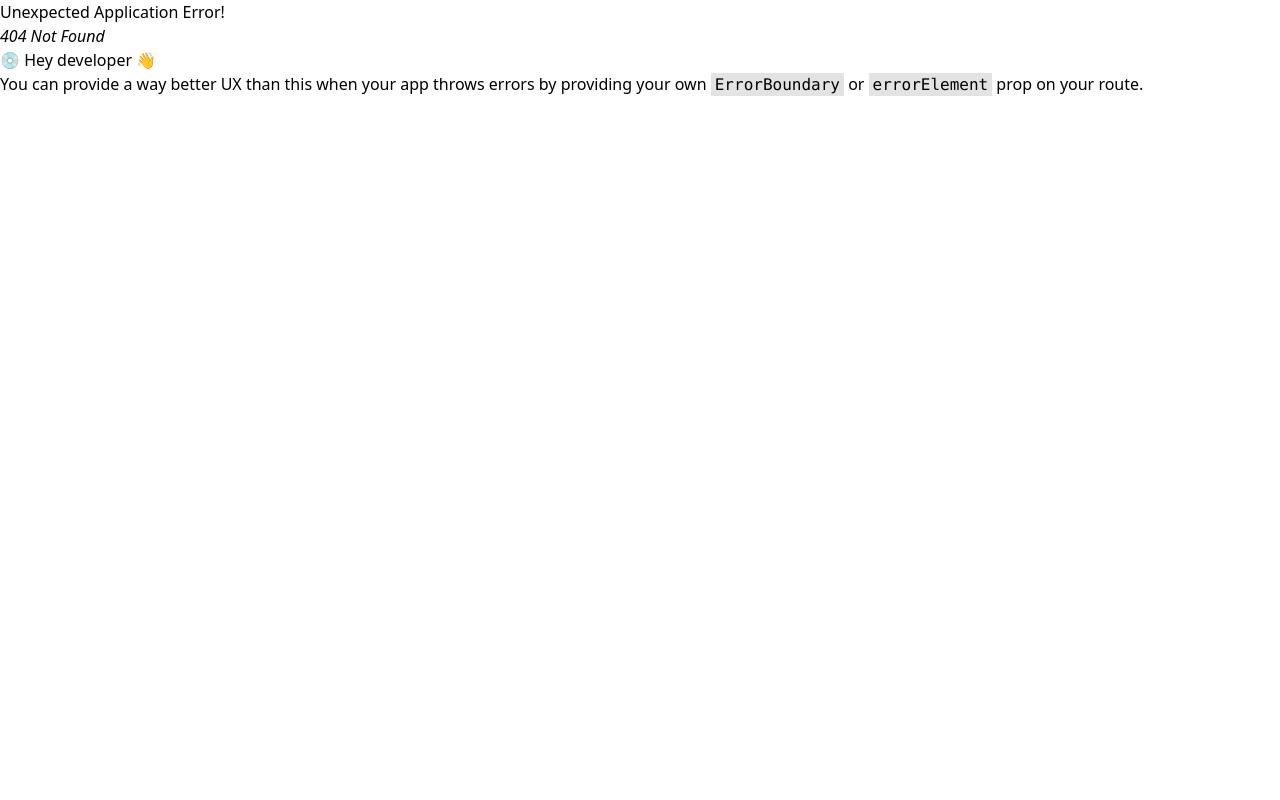
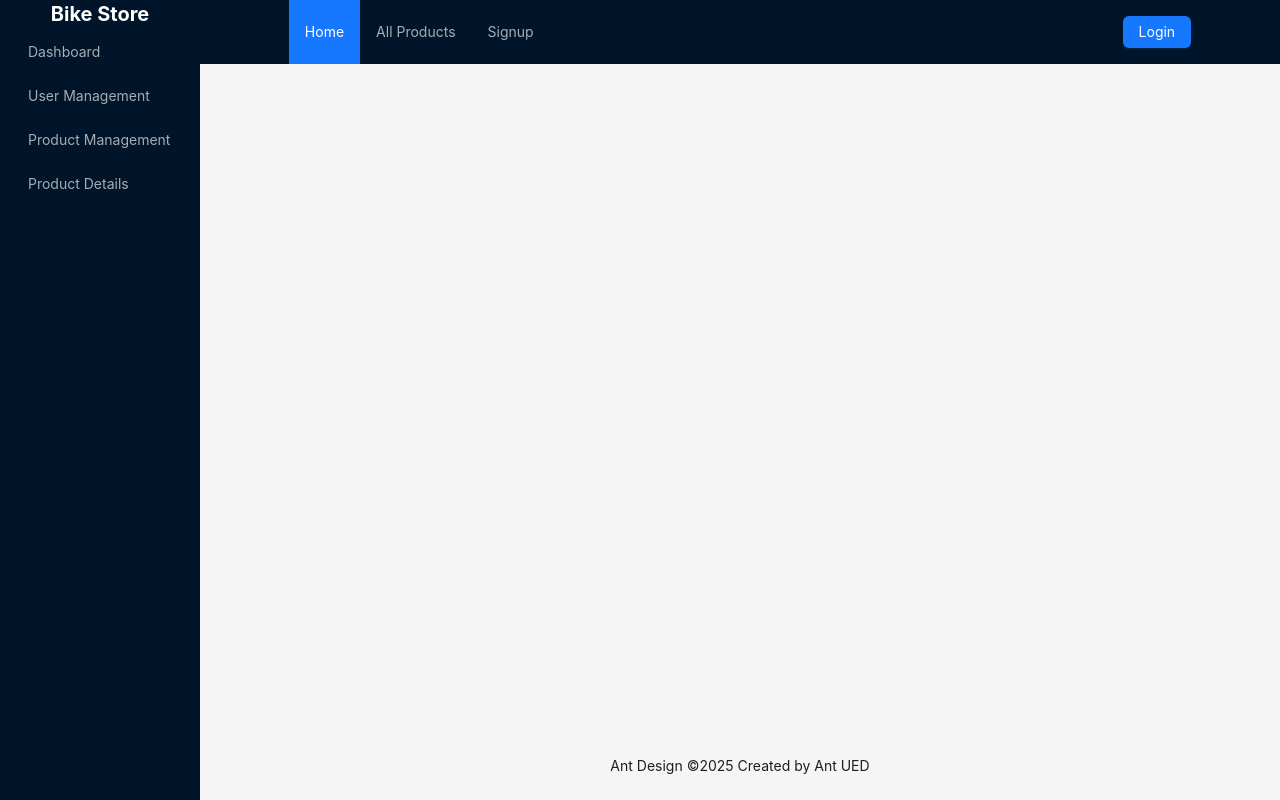
Before and after one commit to PallabKumarS/bike-store-client, a React (Vite) app: page /customer in a window 1280 px wide. Before the commit this address had no page. Built offline with nearby package versions, Linux system fonts and the light colour scheme.

Commit message:
added navbar and dashboard layout

```diff
--- a/src/components/layout/DashboardLayout.tsx
+++ b/src/components/layout/DashboardLayout.tsx
@@ -1,11 +1,50 @@
-import { Outlet } from "react-router-dom";
+import { Button, Layout } from "antd";
+import Sidebar from "./Sidebar";
+import { Content, Footer, Header } from "antd/es/layout/layout";
+import Navbar from "./Navbar";
+import { NavLink, Outlet } from "react-router-dom";
+import { useAppDispatch, useAppSelector } from "../../redux/hooks";
+import {
+  logout,
+  selectCurrentToken,
+} from "../../redux/features/auth/authSlice";
 
 const DashboardLayout = () => {
+  const token = useAppSelector(selectCurrentToken);
+  const dispatch = useAppDispatch();
   return (
-    <div>
-      <h1>This is DashboardLayout Component</h1>
-      <Outlet />
-    </div>
+    <Layout style={{ height: "100%" }}>
+      <Sidebar />
+      <Layout>
+        <Header style={{ padding: 0 }}>
+          <div className="flex justify-center items-center md:justify-around gap-2">
+            <Navbar />
+            {token ? (
+              <Button danger onClick={() => dispatch(logout())}>
+                Logout
+              </Button>
+            ) : (
+              <NavLink to="/login">
+                <Button type="primary">Login</Button>
+              </NavLink>
+            )}
+          </div>
+        </Header>
+        <Content style={{ margin: "24px 16px 0" }}>
+          <div
+            style={{
+              padding: 24,
+              minHeight: 360,
+            }}
+          >
+            <Outlet />
+          </div>
+        </Content>
+        <Footer style={{ textAlign: "center" }}>
+          Ant Design ©{new Date().getFullYear()} Created by Ant UED
+        </Footer>
+      </Layout>
+    </Layout>
   );
 };
 
--- a/src/components/layout/MainLayout.tsx
+++ b/src/components/layout/MainLayout.tsx
@@ -1,33 +1,38 @@
-import { Layout, theme } from "antd";
+import { Button, Layout } from "antd";
 import { Content, Footer, Header } from "antd/es/layout/layout";
 import Navbar from "./Navbar";
-import { Outlet } from "react-router-dom";
+import { NavLink, Outlet } from "react-router-dom";
+import {
+  logout,
+  selectCurrentToken,
+} from "../../redux/features/auth/authSlice";
+import { useAppDispatch, useAppSelector } from "../../redux/hooks";
 
 const MainLayout = () => {
-  const {
-    token: { colorBgContainer, borderRadiusLG },
-  } = theme.useToken();
+  const token = useAppSelector(selectCurrentToken);
+  const dispatch = useAppDispatch();
 
   return (
     <Layout className="h-full">
-      <Header style={{ display: "flex", alignItems: "center" }}>
-        <div className="demo-logo" />
-        <Navbar />
+      <Header className="" style={{}}>
+        <div className="flex justify-center items-center md:justify-around gap-2">
+          <h1 className="text-xl font-bold text-white text-center">
+            Bike Store
+          </h1>
+          <Navbar />
+          {token ? (
+            <Button danger onClick={() => dispatch(logout())}>
+              Logout
+            </Button>
+          ) : (
+            <NavLink to="/login">
+              <Button type="primary">Login</Button>
+            </NavLink>
+          )}
+        </div>
       </Header>
-      <Content style={{ padding: "0 48px", height: "100%" }}>
-        {/* <Breadcrumb style={{ margin: "16px 0" }}>
-          <Breadcrumb.Item>Home</Breadcrumb.Item>
-          <Breadcrumb.Item>List</Breadcrumb.Item>
-          <Breadcrumb.Item>App</Breadcrumb.Item>
-        </Breadcrumb> */}
-        <div
-          style={{
-            background: colorBgContainer,
-            minHeight: 280,
-            padding: 24,
-            borderRadius: borderRadiusLG,
-          }}
-        >
+      <Content style={{ height: "100%" }}>
+        <div>
           <Outlet />
         </div>
       </Content>
--- a/src/components/layout/Navbar.tsx
+++ b/src/components/layout/Navbar.tsx
@@ -1,17 +1,30 @@
 import { Menu } from "antd";
 import navRouteGenerator from "../../utils/navRoutesGenerator";
 import mainRoutes from "../../routes/mainRoutes";
-const navItems = navRouteGenerator(mainRoutes);
+import { useAppSelector } from "../../redux/hooks";
+import {
+  selectCurrentToken,
+  selectCurrentUser,
+} from "../../redux/features/auth/authSlice";
 
 const Navbar = () => {
+  const token = useAppSelector(selectCurrentToken);
+  const user = useAppSelector(selectCurrentUser);
+
+  const navItems = navRouteGenerator(mainRoutes, token, user);
+
   return (
-    <Menu
-      theme="dark"
-      mode="horizontal"
-      defaultSelectedKeys={["2"]}
-      items={navItems}
-      style={{ flex: 1, minWidth: 0 }}
-    />
+    <>
+      <Menu
+        theme="dark"
+        mode="horizontal"
+        defaultSelectedKeys={["Home"]}
+        items={navItems}
+        style={{
+          minWidth: "60%",
+        }}
+      />
+    </>
   );
 };
 
--- /dev/null
+++ b/src/components/layout/Sidebar.tsx
@@ -0,0 +1,45 @@
+import { Layout, Menu } from "antd";
+import { TSidebarRoute } from "../../types/route.type";
+import { selectCurrentUser, TUser } from "../../redux/features/auth/authSlice";
+import { useAppSelector } from "../../redux/hooks";
+import adminPaths from "../../routes/adminRoutes";
+import sidebarRoutesGenerator from "../../utils/sidebarRoutesGenerator";
+import { NavLink } from "react-router-dom";
+
+const { Sider } = Layout;
+
+const Sidebar = () => {
+  let sidebarRoutes: TSidebarRoute[] | undefined;
+
+  const user = useAppSelector(selectCurrentUser) as TUser | null;
+
+  switch (user?.role || "admin") {
+    case "admin":
+      sidebarRoutes = sidebarRoutesGenerator(adminPaths, "admin");
+      break;
+    case "customer":
+      sidebarRoutes?.push({
+        key: "dashboard",
+        label: <NavLink to={"/customer/dashboard"}>Dashboard</NavLink>,
+      });
+      break;
+    default:
+      sidebarRoutes = [];
+  }
+  return (
+    <Sider
+      breakpoint="lg"
+      collapsedWidth="0"
+      style={{ height: "100vh", position: "sticky", top: 0, left: 0 }}
+    >
+      <h1 className="text-xl font-bold text-white text-center">Bike Store</h1>
+      <Menu
+        theme="dark"
+        mode="inline"
+        defaultSelectedKeys={[``]}
+        items={sidebarRoutes}
+      />
+    </Sider>
+  );
+};
+export default Sidebar;
--- a/src/routes/adminRoutes.tsx
+++ b/src/routes/adminRoutes.tsx
@@ -1,5 +1,5 @@
 import AdminDashboard from "../pages/admin/AdminDashboard";
-import ProductManagement from "../pages/admin/Productmanagement";
+import ProductManagement from "../pages/admin/ProductManagement";
 import UserManagement from "../pages/admin/UserManagement";
 import ProductDetails from "../pages/user/ProductDetails";
 import { TUserPaths } from "../types/route.type";
--- a/src/routes/mainRoutes.tsx
+++ b/src/routes/mainRoutes.tsx
@@ -28,12 +28,12 @@ const mainRoutes: TUserPaths[] = [
     element: <Order />,
   },
   {
-    name: "login",
+    name: "Login",
     path: "login",
     element: <Login />,
   },
   {
-    name: "signup",
+    name: "Signup",
     path: "signup",
     element: <Register />,
   },
--- a/src/routes/routes.tsx
+++ b/src/routes/routes.tsx
@@ -18,11 +18,11 @@ const router = createBrowserRouter([
     children: routesGenerator(adminPaths),
   },
   {
-    path: "/users",
+    path: "/customer",
     element: <DashboardLayout />,
     children: [
       {
-        path: "users/dashboard",
+        path: "customer/dashboard",
         element: <UserDashboard />,
       },
     ],
--- a/src/utils/navRoutesGenerator.tsx
+++ b/src/utils/navRoutesGenerator.tsx
@@ -1,8 +1,25 @@
 import { NavLink } from "react-router-dom";
 import { TSidebarRoute, TUserPaths } from "../types/route.type";
+import { TUser } from "../redux/features/auth/authSlice";
 
-const navRouteGenerator = (routes: TUserPaths[]): TSidebarRoute[] => {
-  return routes.map((route) => ({
+const navRouteGenerator = (
+  routes: TUserPaths[],
+  token?: string | null,
+  user?: TUser | null
+): TSidebarRoute[] => {
+  const navItems: TSidebarRoute[] = routes
+    .filter((route) => {
+      // Exclude "Orders", "Product Details", and "Login" always
+      if (["Orders", "Product Details", "Login"].includes(route.name)) {
+        return false;
+      }
+      // Exclude "Signup" if token is present
+      if (token && route.name === "Signup") {
+        return false;
+      }
+      return true;
+    })
+    .map((route) => ({
       key: route.name,
       label: (
         <NavLink to={route.name === "Home" ? "/" : `/${route.path}`}>
@@ -10,6 +27,15 @@ const navRouteGenerator = (routes: TUserPaths[]): TSidebarRoute[] => {
         </NavLink>
       ),
     }));
+
+  if (token) {
+    navItems.push({
+      key: "dashboard",
+      label: <NavLink to={`/${user?.role}/dashboard`}>Dashboard</NavLink>,
+    });
+  }
+
+  return navItems;
 };
 
 export default navRouteGenerator;
```
Lines whose indentation alone changed are shown as unchanged.
